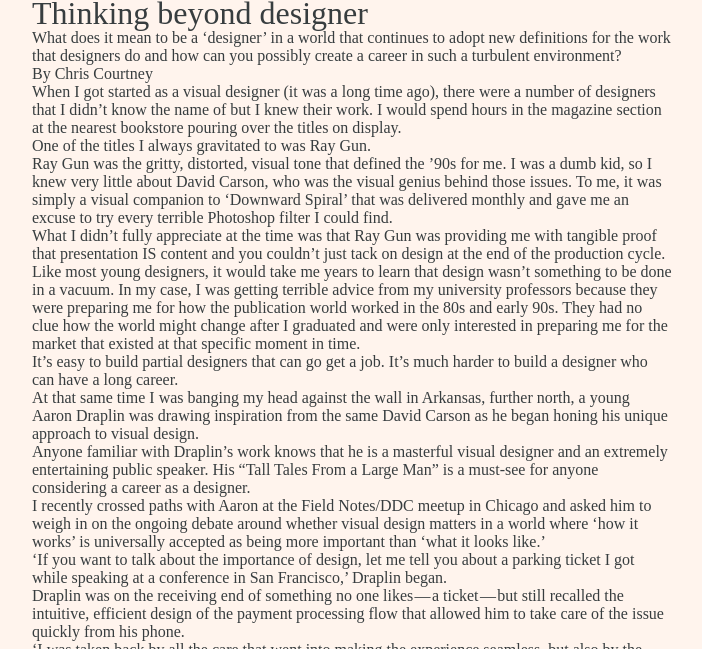
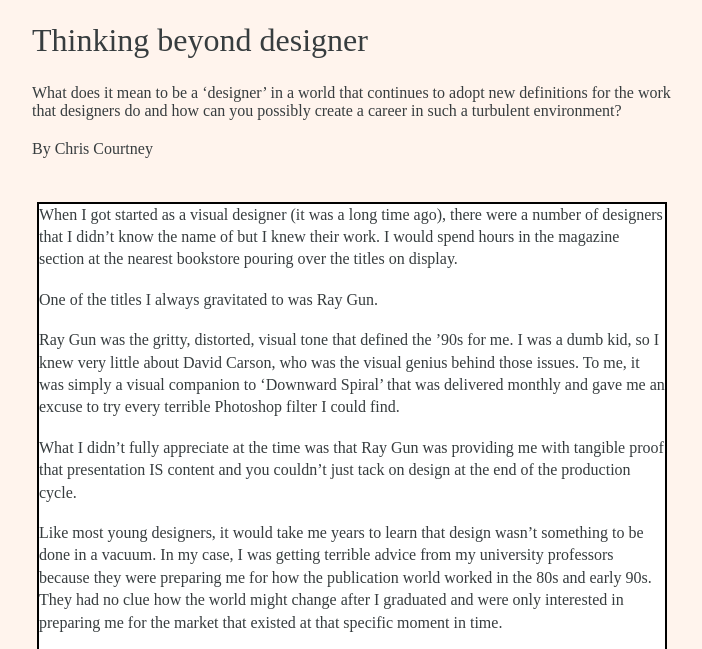
Before and after one commit to blissfullah/css-exercise-two, a plain HTML site: page index.html in a window 1280 px wide. Shown: the part 573-1222 px from the top of the page, without its empty margins (288-990 px from the left). Drawn offline with Linux system fonts and the light colour scheme; files whose address does not match are found by name.

Commit message:
fixed spacing

```diff
--- a/css/style.css
+++ b/css/style.css
@@ -8,12 +8,12 @@
 
 h1 {
   font-size: 32px; /* 32px */
-  line-height: 100%
+  line-height: 160%
 }
 
 p {
   font-size: 16px; /* 16px */
-  line-height: normal;
+  line-height: 140%;
 }
 
 nav {
--- a/index.html
+++ b/index.html
@@ -24,46 +24,83 @@
           <div>
             <img
             src="images/instagram-pic.jpg" class="medium-pic" alt="Draplin and c2" />
+            <br>
             <figcaption>Aaron Draplin explains that Chris Courtney has to pay the next parking ticket. </figcaption>
+            <br>
           </div>
         </figure>
         <h1>Thinking beyond designer</h1>
+        <br>
         <h3>What does it mean to be a ‘designer’ in a world that continues to adopt new definitions for the work that designers do and how can you possibly create a career in such a turbulent environment?</h3>
+        <br>
         <p class="author">By Chris Courtney</p>
+        <br>
+        <br>
       </header>
       <div class="story-text">
+        <div style="background-color: #fff; border: 2px solid black;
+            margin-top: 5px; margin-right: 5px;
+            margin-bottom: 5px; margin-left: 5px;">
         <p>When I got started as a visual designer (it was a long time ago), there were a number of designers that I didn’t know the name of but I knew their work. I would spend hours in the magazine section at the nearest bookstore pouring over the titles on display.</p>
+        <br>
         <p>One of the titles I always gravitated to was Ray Gun.</p>
+        <br>
         <p>Ray Gun was the gritty, distorted, visual tone that defined the ’90s for me. I was a dumb kid, so I knew very little about David Carson, who was the visual genius behind those issues. To me, it was simply a visual companion to ‘Downward Spiral’ that was delivered monthly and gave me an excuse to try every terrible Photoshop filter I could find.</p>
+        <br>
         <p>What I didn’t fully appreciate at the time was that Ray Gun was providing me with tangible proof that presentation IS content and you couldn’t just tack on design at the end of the production cycle.</p>
+        <br>
         <p>Like most young designers, it would take me years to learn that design wasn’t something to be done in a vacuum. In my case, I was getting terrible advice from my university professors because they were preparing me for how the publication world worked in the 80s and early 90s. They had no clue how the world might change after I graduated and were only interested in preparing me for the market that existed at that specific moment in time.</p>
+        <br>
         <p>It’s easy to build partial designers that can go get a job. It’s much harder to build a designer who can have a long career.</p>
+        <br>
         <p>At that same time I was banging my head against the wall in Arkansas, further north, a young Aaron Draplin was drawing inspiration from the same David Carson as he began honing his unique approach to visual design.</p>
+        <br>
         <p>Anyone familiar with Draplin’s work knows that he is a masterful visual designer and an extremely entertaining public speaker. His “Tall Tales From a Large Man” is a must-see for anyone considering a career as a designer.</p>
+        <br>
         <p>I recently crossed paths with Aaron at the Field Notes/DDC meetup in Chicago and asked him to weigh in on the ongoing debate around whether visual design matters in a world where ‘how it works’ is universally accepted as being more important than ‘what it looks like.’</p>
+        <br>
         <p>‘If you want to talk about the importance of design, let me tell you about a parking ticket I got while speaking at a conference in San Francisco,’ Draplin began.</p>
+        <br>
         <p>Draplin was on the receiving end of something no one likes — a ticket — but still recalled the intuitive, efficient design of the payment processing flow that allowed him to take care of the issue quickly from his phone.</p>
+        <br>
         <p>‘I was taken back by all the care that went into making the experience seamless, but also by the care that was placed into the visual design itself,’ Draplin explained. ‘Especially compared to a similar situation I had in Boston.’</p>
+        <br>
         <p>Draplin didn’t bother to make a case for the importance of visual design because he knows there is more to design than how it looks, how it works, or how it is delivered. There is a world of considerations and dependencies in the world of design, something he references numerous times throughout his appropriately titled ‘Pretty Much Everything.’</p>
+        <br>
         <p>In fact, most professionals would agree that design itself simply can’t exist as an a la carte exercise. Finally, the world is at the point where we accept Design as a cohesive craft that is inclusive of a number of dependent disciplines that support and hold the other accountable.</p>
+        <br>
         <p>So if we accept that Design is a cohesive craft, why do educational institutions keep trying to simplify what we expect from the practitioners of this craft.</p>
+        <br>
         <p>They are selling you a partial truth because the full picture is daunting for someone just starting out.</p>
+        <br>
         <p>Modern designers must be able to identify and research problems empathetically, produce quality solutions that can be tested, and write the code associated with their work.</p>
+        <br>
         <p>That’s the big truth that everyone else wants to chop something that will seem more approachable — and more attractive for the price.</p>
+        <br>
         <p>But I’m not alone in my position on this topic.</p>
+        <br>
         <p>Wordpress’ John Maeda has a brand that aligns with my vision of the modern designer.</p>
+        <br>
         <p>In his recently released Design In Tech report, he defines a designer who has traits of the classical visual designer, the business-minded design thinker, and the code-centric front-end developer as a ‘Computational Designer.’</p>
+        <br>
         <p>Many that are currently in the industry could simply pick up these extra attributes, but life tends to conspire against those currently employed leaving these generational leaps that happen to be filled by those hungry enough (or curious enough) to do the hard work needed to capture the jobs that will go unfilled until enough of these designers are created.</p>
+        <br>
         <p>As Maeda points out, companies of every size are hungry for this modern designer because they uniquely possess the ability to make decisions while considering business, aesthetic, and functional applications. These are the decisions that transform how businesses function and provide any organization with a competitive advantage.</p>
+        <br>
         <p>But you won’t find yourself in that position if you aren’t empathetic to your user…</p>
         <p>or fail to value the importance of graceful solutions (visual or not)…</p>
         <p>or desire to leave the delivery of your work up to someone else.</p>
+        <br>
         <p>In many ways, Designer Track was constructed with Design in Tech as its North Star. I felt that way after reading John’s 2016 report and feel the same way with the relaunch of Designer Track in the wake of the 2017 approach.</p>
         <p>Earlier this year we embarked on an industry survey of hiring managers for their feedback and have now tuned our curriculum to meet the standards of organizations like Google, IDEO, and the New York Times.</p>
+        <br>
         <p>The combination of our industry-focused curriculum, dedicated mentorship, and career services gives students a firm foundation to begin their journey on. When combined with mentor-led community support before, during, and after the program and it’s easy to see how Bloc could put a tuition-reimbursement guarantee behind Designer Track.</p>
         <p>But it is about more than money. This is also about time.</p>
+        <br>
+        <br>
         <p>Will a short UX program only get you a job when what you really need is a career?</p>
         <p>Does commuting to a classroom environment make the most of your time when you could spend that time learning from a world-class mentor in a one-on-one environment?</p>
+        <br>
         <p>This is the most exciting time in the history of our industry to become a designer. The tools have never been better, the problems have never been bigger, and the stakes have never been higher. How far you go will be greatly impacted by how you start.</p>
       </div>
     </article>
```
